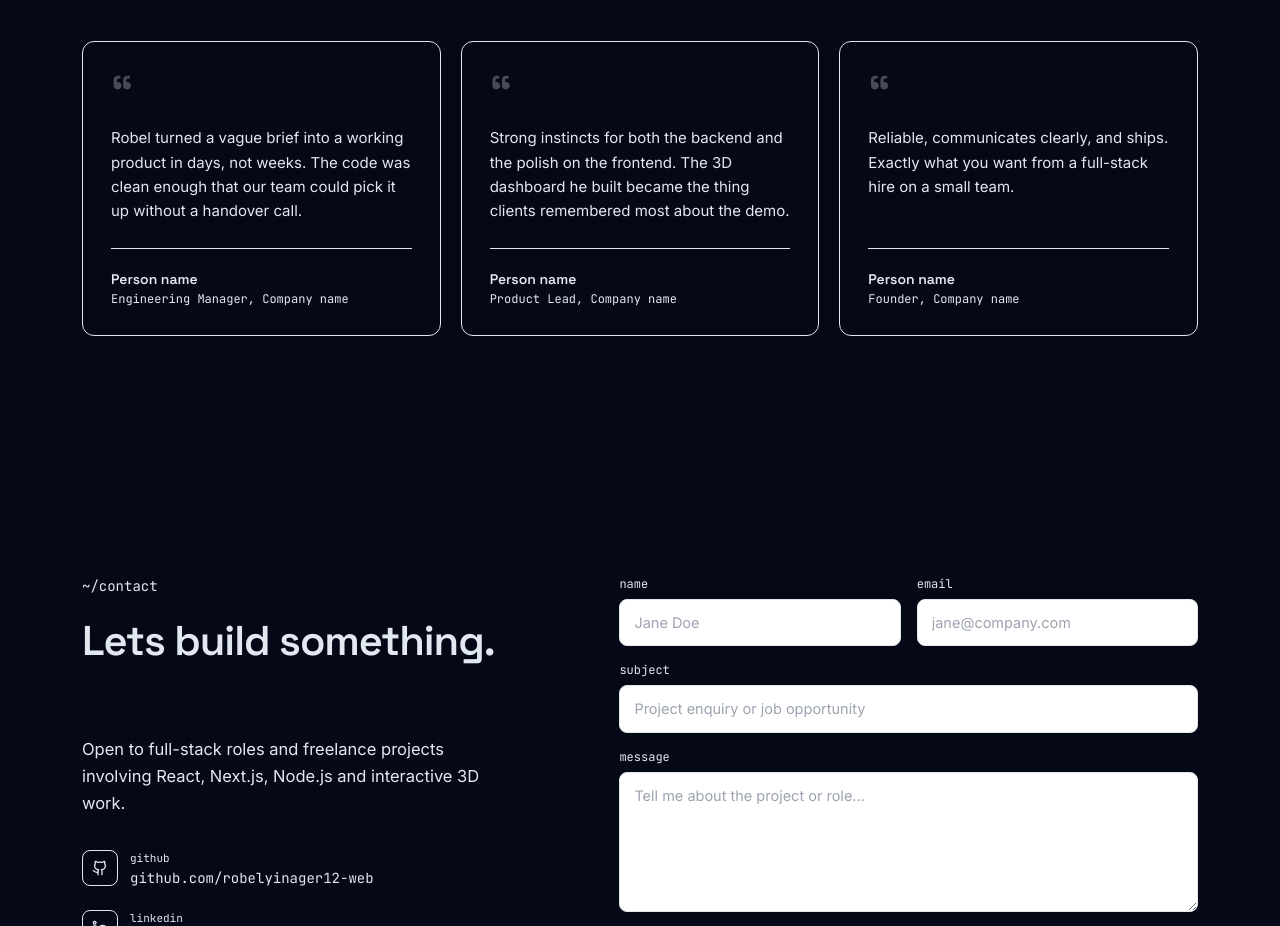
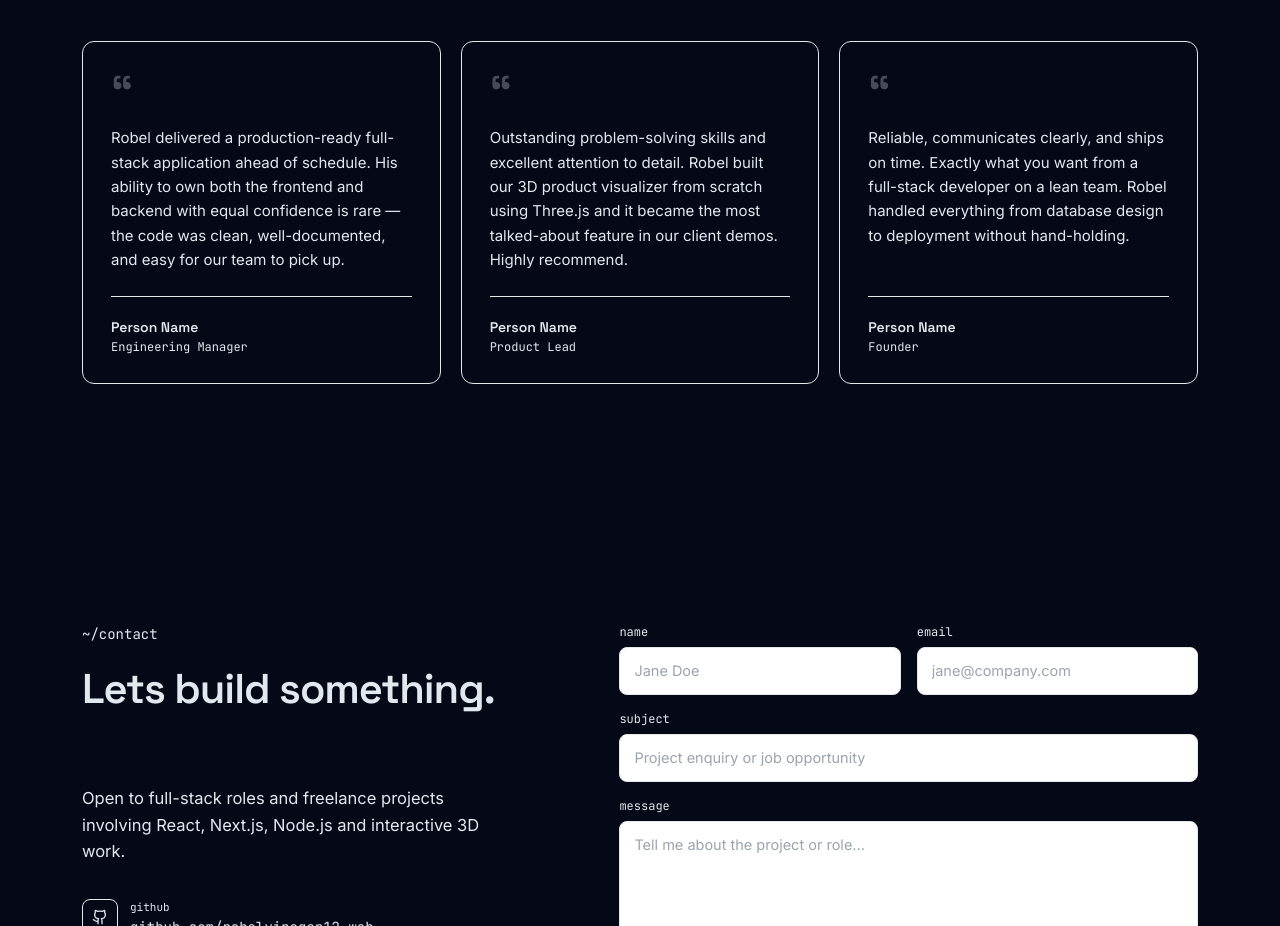
Before and after one commit to robelyinager12-web/my-portfolio, a Next.js app: page / in a window 1280 px wide. Shown: the part 8320-9246 px from the top of the page. Built offline with nearby package versions, Linux system fonts and the light colour scheme; no server answers.

Commit message:
add testimonials data with three placeholder quote entries

```diff
--- a/src/data/testimonials.ts
+++ b/src/data/testimonials.ts
@@ -3,20 +3,23 @@ import { Testimonial } from '@/types';
 export const testimonials: Testimonial[] = [
   {
     quote:
-      'Robel turned a vague brief into a working product in days, not weeks. The code was clean enough that our team could pick it up without a handover call.',
-    name: 'Person name',
-    role: 'Engineering Manager, Company name'
+      'Robel delivered a production-ready full-stack application ahead of schedule. His ability to own both the frontend and backend with equal confidence is rare — the code was clean, well-documented, and easy for our team to pick up.',
+    name: 'Person Name',
+    role: 'Engineering Manager',
+    company: 'Company Name'
   },
   {
     quote:
-      'Strong instincts for both the backend and the polish on the frontend. The 3D dashboard he built became the thing clients remembered most about the demo.',
-    name: 'Person name',
-    role: 'Product Lead, Company name'
+      'Outstanding problem-solving skills and excellent attention to detail. Robel built our 3D product visualizer from scratch using Three.js and it became the most talked-about feature in our client demos. Highly recommend.',
+    name: 'Person Name',
+    role: 'Product Lead',
+    company: 'Company Name'
   },
   {
     quote:
-      'Reliable, communicates clearly, and ships. Exactly what you want from a full-stack hire on a small team.',
-    name: 'Person name',
-    role: 'Founder, Company name'
+      'Reliable, communicates clearly, and ships on time. Exactly what you want from a full-stack developer on a lean team. Robel handled everything from database design to deployment without hand-holding.',
+    name: 'Person Name',
+    role: 'Founder',
+    company: 'Company Name'
   }
 ];
```
